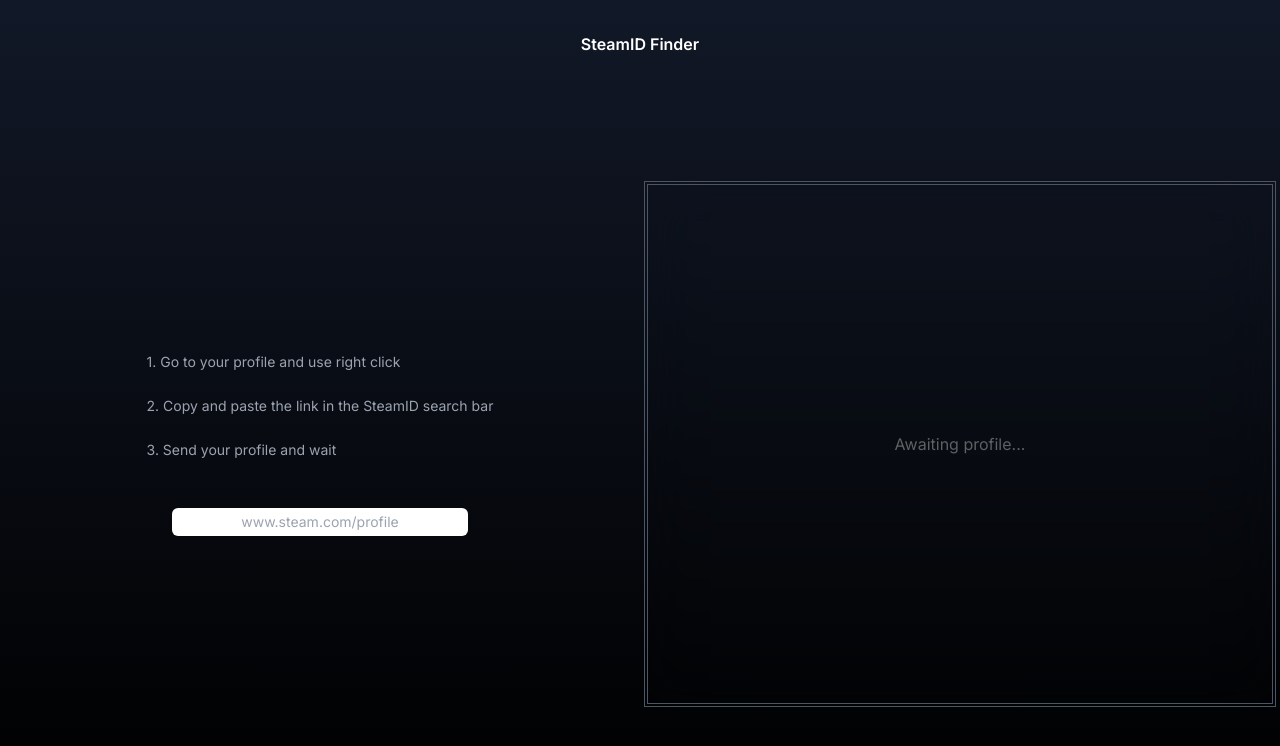
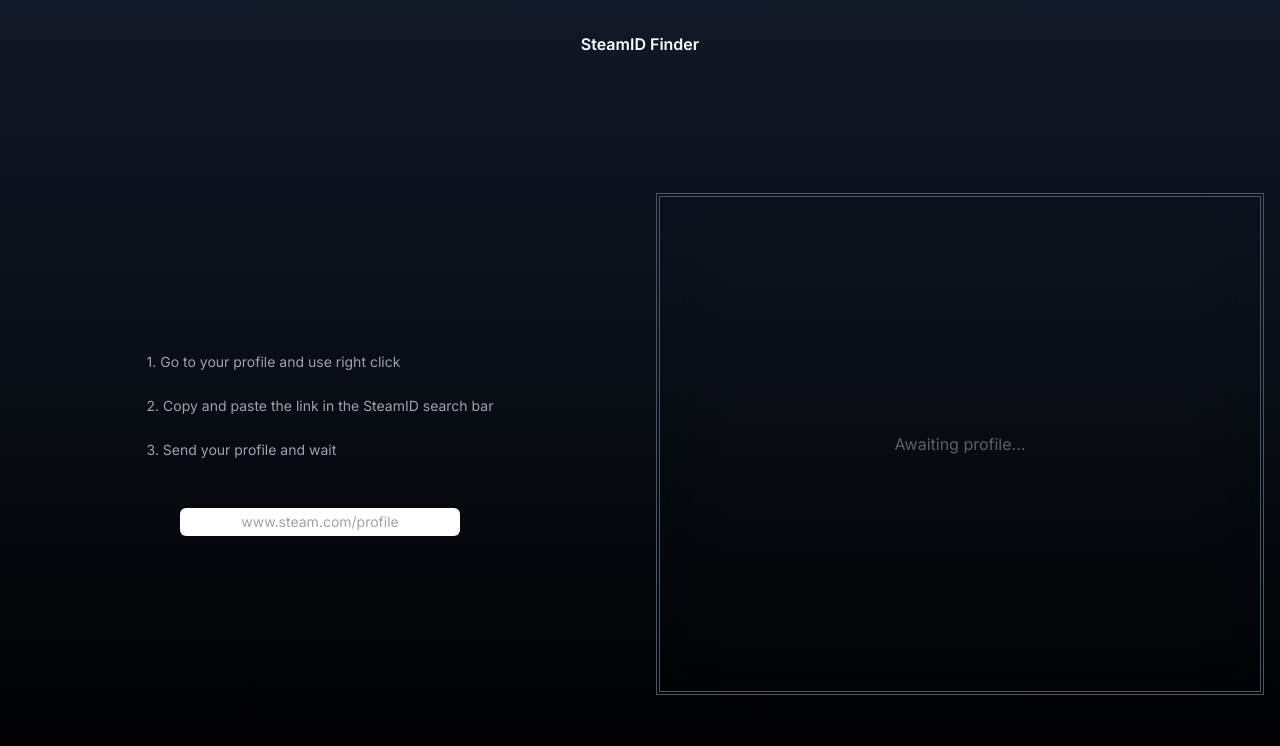
Before and after one commit to Aimbas/steamid-finder, a Next.js app: page / in a window 1280 px wide. Shown: the top 746 px of the page. Built offline with nearby package versions, Linux system fonts and the light colour scheme.

Commit message:
Change metadata

```diff
--- a/app/components/Info/index.js
+++ b/app/components/Info/index.js
@@ -39,7 +39,7 @@
 
     return(
       <>
-        <section className="flex flex-col h-1/2 sm:h-full justify-center items-center w-full ">
+        <section className="flex flex-col p-4 h-1/2 sm:h-full justify-center items-center w-full ">
 
             <div className="flex flex-col sm:items-center sm:justify-center w-full h-full">
               <div className="flex flex-col items-start p-4 gap-4 sm:p-6 sm:gap-6">
@@ -52,7 +52,7 @@
               </form>
             </div>
       </section>
-      <section className="flex h-full w-full p-1 sm:h-3/4 ">
+      <section className="flex h-full w-full p-4 sm:h-3/4 ">
           {!steamIds ? (
             <div className="flex w-full h-full border-double border-4 border-gray-600 backdrop-blur-xl">
                 <div className="flex w-full items-center justify-center">
```
